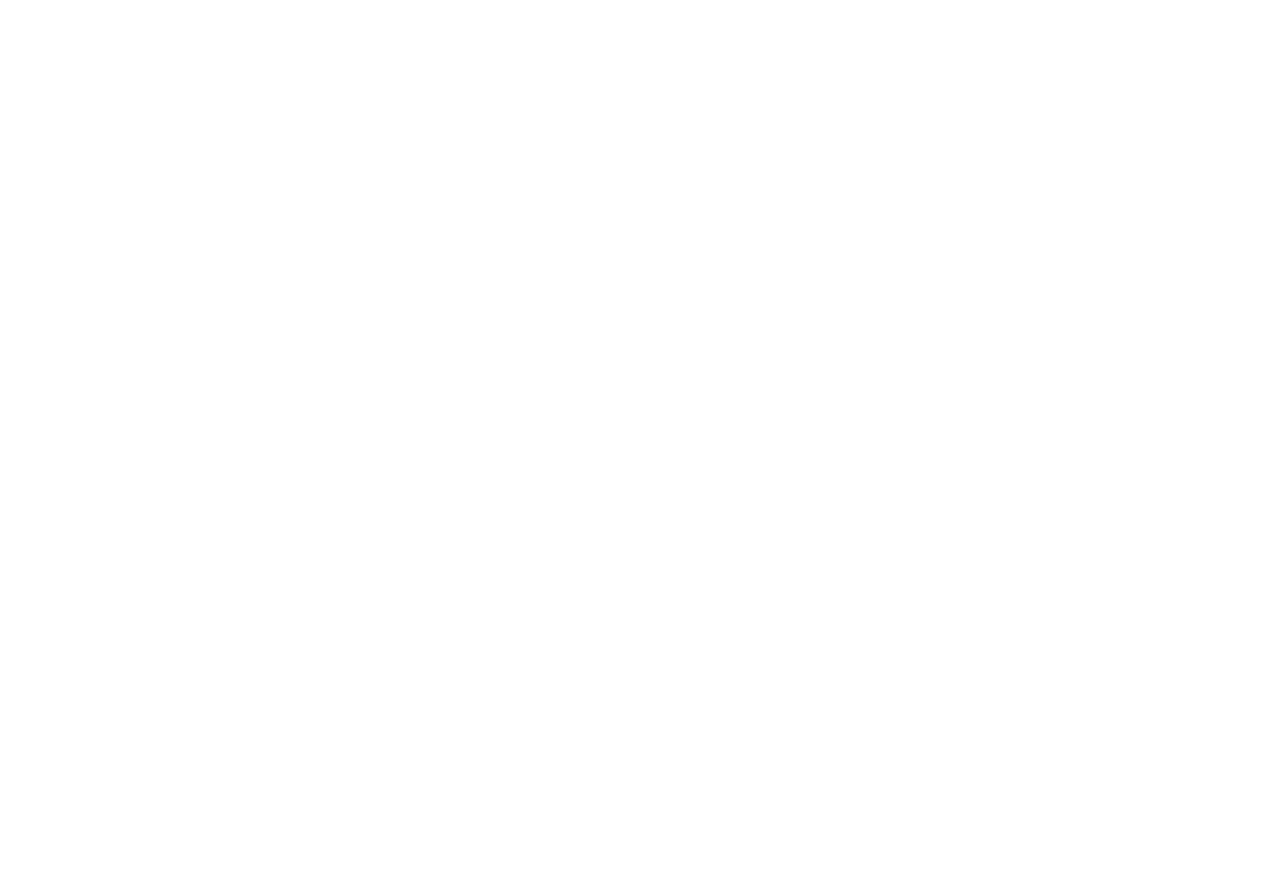
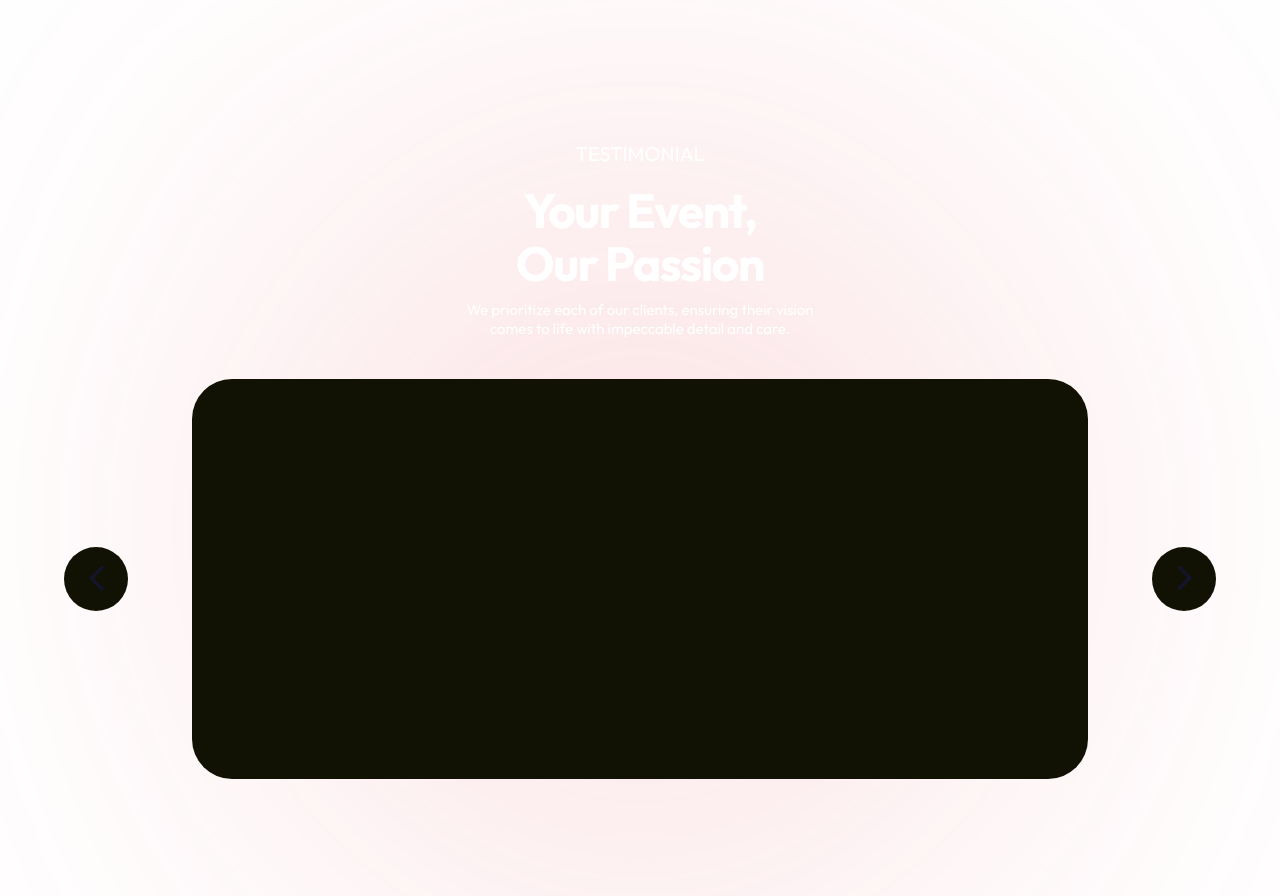
Before and after one commit to tedobanks/classic-differences-website, a Vue app: page / in a window 1280 px wide. Shown: the part 3380-4276 px from the top of the page. Before the commit the page ends 3504 px from the top, so only its background shows below. Built offline with nearby package versions, Linux system fonts and the light colour scheme.

Commit message:
add: testimonials

```diff
--- a/src/assets/base.css
+++ b/src/assets/base.css
@@ -10,9 +10,10 @@
 /* semantic color variables for this project */
 :root {
     --color-background: var(--vt-c-white);
+    --color-background-secondary: var(--vt-c-black);
     --color-text: var(--vt-c-white);
     --color-text-secondary: var(--vt-c-black);
-    --color-section-title: var(var(--vt-c-red))
+    --color-section-title: var(--vt-c-red);
 
     --section-gap: 160px;
 }
@@ -20,9 +21,10 @@
 @media (prefers-color-scheme: dark) {
     :root {
       --color-background: var(--vt-c-black);
+      --color-background-secondary: var(--vt-c-white);
       --color-text: var(--vt-c-white);
       --color-text-secondary: var(--vt-c-black);
-      --color-section-title: var(var(--vt-c-red))
+      --color-section-title: var(--vt-c-red);
 
       --section-gap: 160px;
     }
--- /dev/null
+++ b/src/components/home/FAQ.vue
@@ -0,0 +1 @@
+<template></template>
--- /dev/null
+++ b/src/components/home/Testimonials.vue
@@ -0,0 +1,115 @@
+<script setup>
+import testimonials from "@/data/testimonials.json"
+</script>
+
+<template>
+    <div class="container">
+        <h2 class="section-title">testimonial</h2>
+        <h3 class="tagline">Your Event, <br />Our Passion</h3>
+        <div class="description-container">
+            <p class="description">
+                We prioritize each of our clients, ensuring their vision
+                <br />comes to life with impeccable detail and care.
+            </p>
+        </div>
+        <div class="carousel">
+            <button class="direction-button prev">
+                <img src="/images/caret.svg" alt="" />
+            </button>
+            <div class="carousel-container"></div>
+            <button class="direction-button next">
+                <img src="/images/caret.svg" alt="" />
+            </button>
+        </div>
+    </div>
+</template>
+
+<style scoped>
+.container {
+    display: flex;
+    flex-direction: column;
+    align-items: center;
+    justify-content: start;
+    position: relative;
+    z-index: 1;
+}
+.container::before {
+    content: "";
+    position: absolute;
+    top: 50%;
+    left: 50%;
+    transform: translate(-50%, -50%);
+    width: 31.25rem;
+    aspect-ratio: 858/688;
+    background-color: var(--vt-c-red);
+    opacity: 0.5;
+    border-radius: 50%;
+    filter: blur(240px);
+    z-index: -1;
+}
+
+.section-title {
+    margin-top: 1.25rem;
+}
+
+.tagline {
+    font-size: 3rem;
+    font-weight: 700;
+    letter-spacing: -1.5px;
+    line-height: 1.1;
+    text-align: center;
+    margin-top: 1.25rem;
+}
+
+.description-container {
+    width: 40%;
+    display: flex;
+    justify-content: center;
+    align-items: center;
+    margin-top: 0.625rem;
+}
+
+.description {
+    text-align: center;
+    line-height: 1.3;
+}
+
+.carousel {
+    width: 100%;
+    height: 25rem;
+    display: flex;
+    justify-content: space-evenly;
+    align-items: center;
+    margin-top: 2.5rem;
+}
+
+.carousel-container {
+    width: 70%;
+    height: 100%;
+    background-color: var(--color-background-secondary);
+    border-radius: 2.5rem;
+}
+
+.direction-button {
+    width: 4rem;
+    aspect-ratio: 1;
+    background-color: var(--color-background-secondary);
+    border: none;
+    border-radius: 50%;
+    cursor: pointer;
+    display: flex;
+    align-items: center;
+    justify-content: center;
+}
+
+.direction-button img {
+    width: 15px;
+    aspect-ratio: 14.03/24.62;
+    object-fit: contain;
+    object-position: center;
+}
+
+.next img {
+    transform: rotate(180deg);
+}
+</style>
--- a/src/components/home/WhyChooseUs.vue
+++ b/src/components/home/WhyChooseUs.vue
@@ -1,13 +1,13 @@
 <template>
     <div class="container">
         <div class="items-wrapper">
-            <div class="section-title">Why choose us?</div>
+            <h2 class="section-title">Why choose us?</h2>
             <div class="tagline-description-container">
                 <div class="tagline-container">
-                    <div class="tagline">
+                    <h3 class="tagline">
                         Personalized Event & Care Solutions Tailored to Your
                         Needs
-                    </div>
+                    </h3>
                 </div>
                 <div class="description-container">
                     <div class="description">
--- /dev/null
+++ b/src/data/testimonials.json
@@ -0,0 +1,54 @@
+[
+    {
+        "id": 0,
+        "testimonial": {
+            "title": "Pato's Classic Differences is the Best Event Service I’ve Ever Used!",
+            "body": "From start to finish, the team at Pato’s Classic Differences was outstanding. They took care of every detail, from planning to décor, and made our wedding day completely stress-free. Their attention to detail and professionalism were beyond what we imagined!"
+        },
+        "client": {
+            "type": "Wedding Client",
+            "subType": "Bride",
+            "name": "Sarah Williams"
+        },
+        "image": ""
+    },
+    {
+        "id": 1,
+        "testimonial": {
+            "title": "Pato’s Classic Differences Made Our Wedding Absolutely Perfect!",
+            "body": "From planning every little detail to creating the most beautiful décor, they brought our dream to life. The team was professional, creative, and made everything feel so seamless."
+        },
+        "client": {
+            "type": "Wedding Client",
+            "subType": "Couple",
+            "name": "Emily & David S"
+        },
+        "image": ""
+    },
+    {
+        "id": 2,
+        "testimonial": {
+            "title": "Stunning Photo and Video Coverage for Our Event!",
+            "body": "We couldn’t have asked for a better experience for our event. The photo and video coverage was stunning, capturing every important moment with such artistry. Our guests were blown away by the attention to detail!"
+        },
+        "client": {
+            "type": "Corporate Event Client",
+            "subType": "",
+            "name": "James T."
+        },
+        "image": ""
+    },
+    {
+        "id": 3,
+        "testimonial": {
+            "title": "Exceptional Care Home Services We Rely On!",
+            "body": "The care home services provided by Pato’s Classic Differences have been exceptional. Their staff is reliable, and the level of professionalism and maintenance they deliver has made a huge difference in our daily operations."
+        },
+        "client": {
+            "type": "Care Home Manager",
+            "subType": "",
+            "name": "Adeola M"
+        },
+        "image": ""
+    }
+]
--- a/src/views/HomeView.vue
+++ b/src/views/HomeView.vue
@@ -2,6 +2,8 @@
 import Hero from "@/components/home/Hero.vue";
 import Services from "@/components/home/Services.vue";
 import WhyChooseUs from "@/components/home/WhyChooseUs.vue";
+import Testimonials from "@/components/home/Testimonials.vue";
+import FAQ from "@/components/home/FAQ.vue";
 </script>
 
 <template>
@@ -9,5 +11,7 @@
         <Hero />
         <Services />
         <WhyChooseUs />
+        <Testimonials />
+        <FAQ />
     </div>
 </template>
```
Also changed, not shown: public/images/caret.svg (added).
